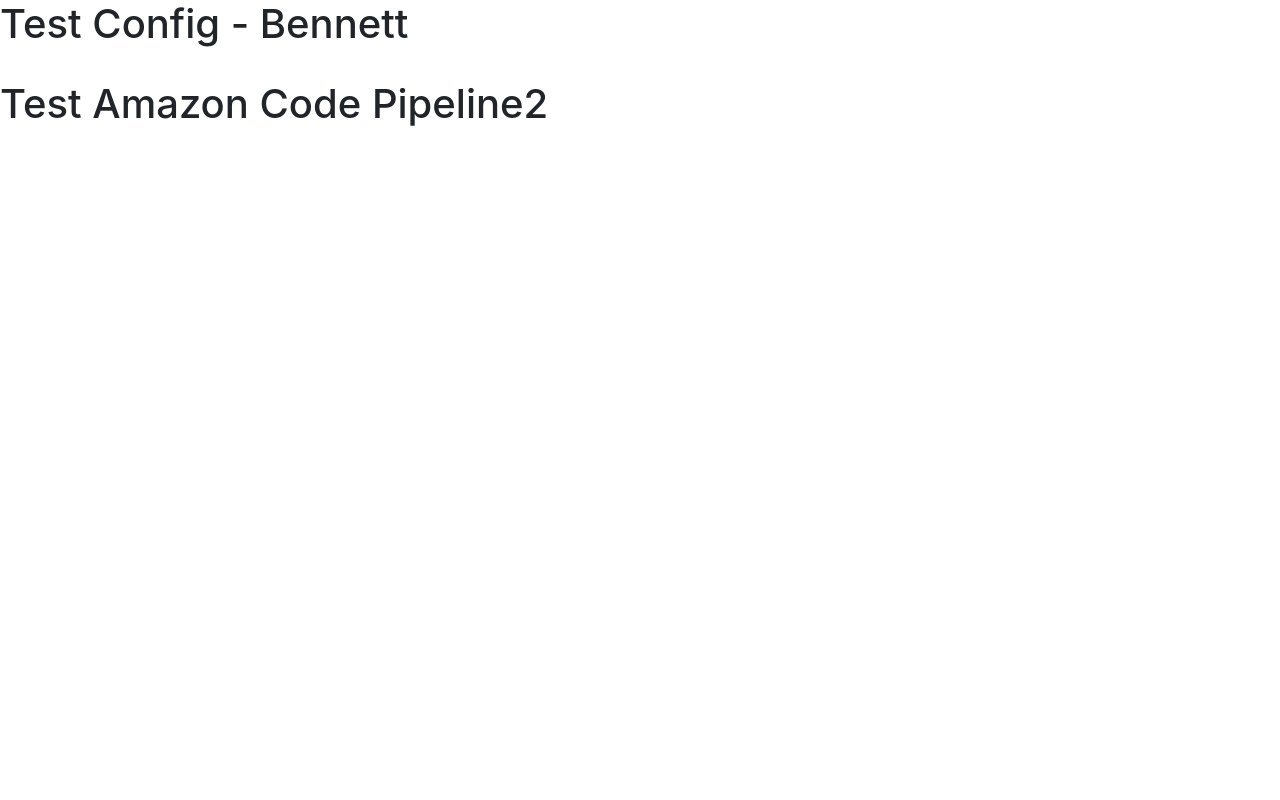
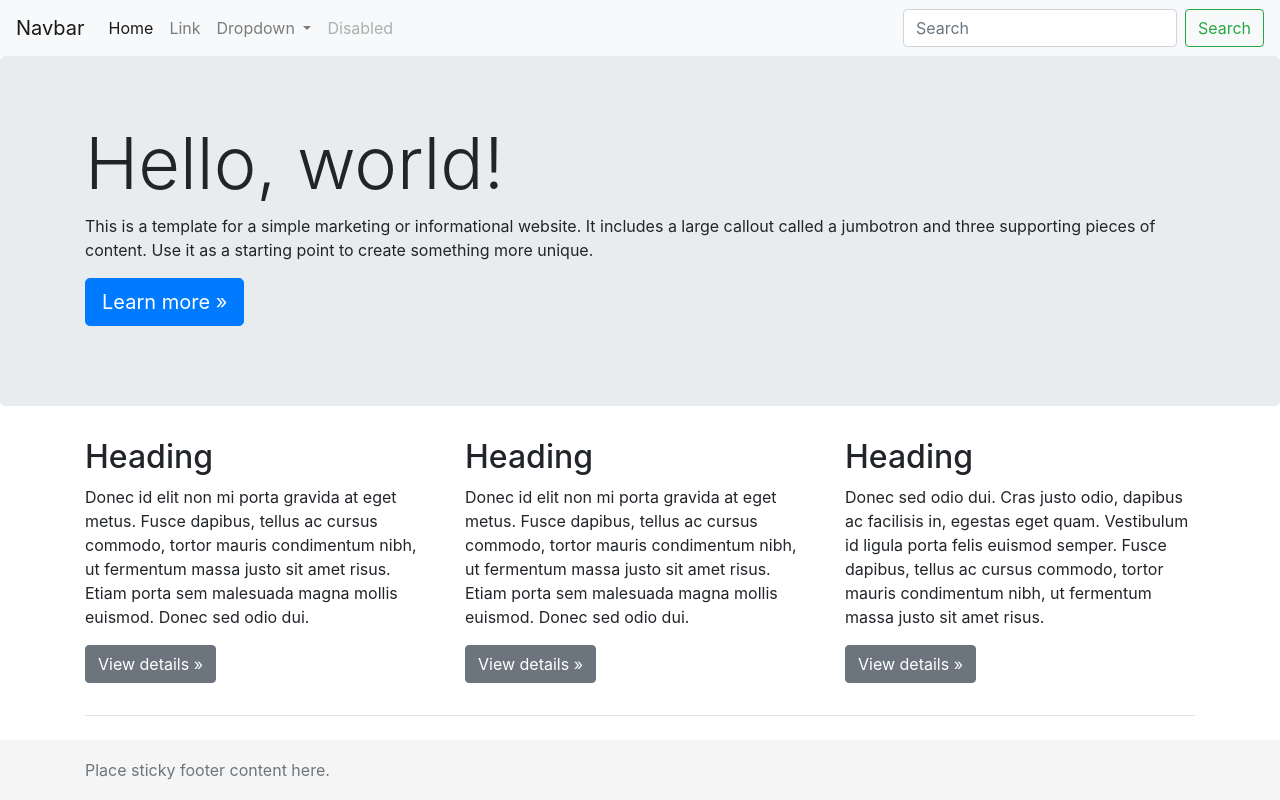
Before and after one commit to bpgould/uncaplresearch, a plain HTML site: page index.html in a window 1280 px wide. Drawn offline with nearby package versions, Linux system fonts and the light colour scheme.

Commit message:
added starter bootstrap code

```diff
--- a/index.html
+++ b/index.html
@@ -13,9 +13,84 @@
     <script src="https://kit.fontawesome.com/7fcf630873.js" crossorigin="anonymous"></script>
 </head>
 <body>
-    <h1>Test Config - Bennett</h1>
-    <br>
-    <h1>Test Amazon Code Pipeline2</h1>
+    <nav class="navbar navbar-expand-lg navbar-light bg-light">
+        <a class="navbar-brand" href="#">Navbar</a>
+        <button class="navbar-toggler" type="button" data-toggle="collapse" data-target="#navbarSupportedContent" aria-controls="navbarSupportedContent" aria-expanded="false" aria-label="Toggle navigation">
+          <span class="navbar-toggler-icon"></span>
+        </button>
+
+        <div class="collapse navbar-collapse" id="navbarSupportedContent">
+          <ul class="navbar-nav mr-auto">
+            <li class="nav-item active">
+              <a class="nav-link" href="#">Home <span class="sr-only">(current)</span></a>
+            </li>
+            <li class="nav-item">
+              <a class="nav-link" href="#">Link</a>
+            </li>
+            <li class="nav-item dropdown">
+              <a class="nav-link dropdown-toggle" href="#" id="navbarDropdown" role="button" data-toggle="dropdown" aria-haspopup="true" aria-expanded="false">
+                Dropdown
+              </a>
+              <div class="dropdown-menu" aria-labelledby="navbarDropdown">
+                <a class="dropdown-item" href="#">Action</a>
+                <a class="dropdown-item" href="#">Another action</a>
+                <div class="dropdown-divider"></div>
+                <a class="dropdown-item" href="#">Something else here</a>
+              </div>
+            </li>
+            <li class="nav-item">
+              <a class="nav-link disabled" href="#">Disabled</a>
+            </li>
+          </ul>
+          <form class="form-inline my-2 my-lg-0">
+            <input class="form-control mr-sm-2" type="search" placeholder="Search" aria-label="Search">
+            <button class="btn btn-outline-success my-2 my-sm-0" type="submit">Search</button>
+          </form>
+        </div>
+    </nav>
+    <main role="main">
+
+        <!-- Main jumbotron for a primary marketing message or call to action -->
+        <div class="jumbotron">
+          <div class="container">
+            <h1 class="display-3">Hello, world!</h1>
+            <p>This is a template for a simple marketing or informational website. It includes a large callout called a jumbotron and three supporting pieces of content. Use it as a starting point to create something more unique.</p>
+            <p><a class="btn btn-primary btn-lg" href="#" role="button">Learn more »</a></p>
+          </div>
+        </div>
+
+        <div class="container">
+          <!-- Example row of columns -->
+          <div class="row">
+            <div class="col-md-4">
+              <h2>Heading</h2>
+              <p>Donec id elit non mi porta gravida at eget metus. Fusce dapibus, tellus ac cursus commodo, tortor mauris condimentum nibh, ut fermentum massa justo sit amet risus. Etiam porta sem malesuada magna mollis euismod. Donec sed odio dui. </p>
+              <p><a class="btn btn-secondary" href="#" role="button">View details »</a></p>
+            </div>
+            <div class="col-md-4">
+              <h2>Heading</h2>
+              <p>Donec id elit non mi porta gravida at eget metus. Fusce dapibus, tellus ac cursus commodo, tortor mauris condimentum nibh, ut fermentum massa justo sit amet risus. Etiam porta sem malesuada magna mollis euismod. Donec sed odio dui. </p>
+              <p><a class="btn btn-secondary" href="#" role="button">View details »</a></p>
+            </div>
+            <div class="col-md-4">
+              <h2>Heading</h2>
+              <p>Donec sed odio dui. Cras justo odio, dapibus ac facilisis in, egestas eget quam. Vestibulum id ligula porta felis euismod semper. Fusce dapibus, tellus ac cursus commodo, tortor mauris condimentum nibh, ut fermentum massa justo sit amet risus.</p>
+              <p><a class="btn btn-secondary" href="#" role="button">View details »</a></p>
+            </div>
+          </div>
+
+          <hr>
+
+        </div> <!-- /container -->
+
+      </main>
+    <footer class="footer">
+        <div class="container">
+          <span class="text-muted">Place sticky footer content here.</span>
+        </div>
+    </footer>
+
+
 
     <!-- Bootstrap dependencies -->
     <!-- Bootsrap included JQuery swapped for uncompressed version -->
--- a/styleOverride.css
+++ b/styleOverride.css
@@ -0,0 +1,8 @@
+.footer {
+    position: absolute;
+    bottom: 0;
+    width: 100%;
+    height: 60px;
+    line-height: 60px;
+    background-color: #f5f5f5;
+}
```
